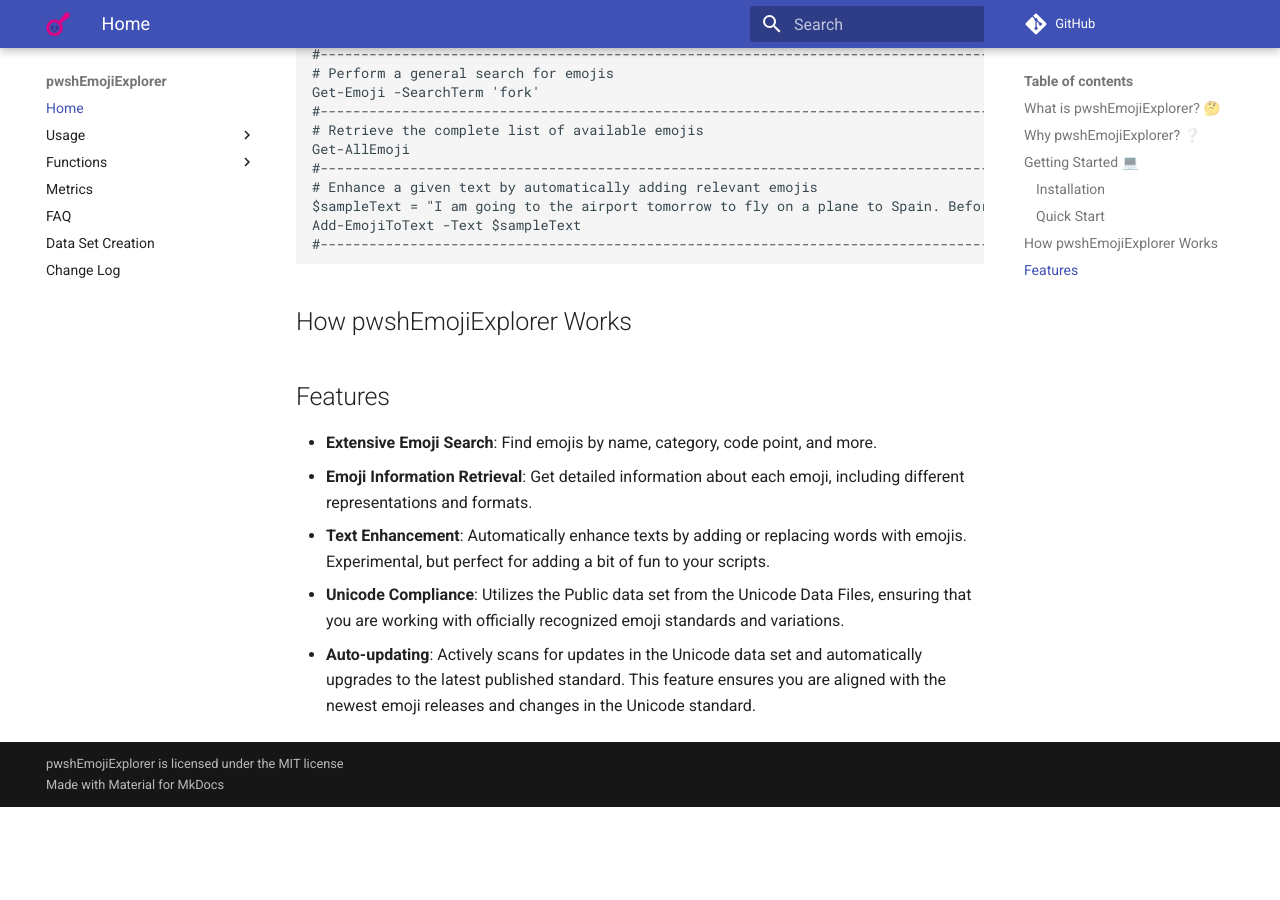
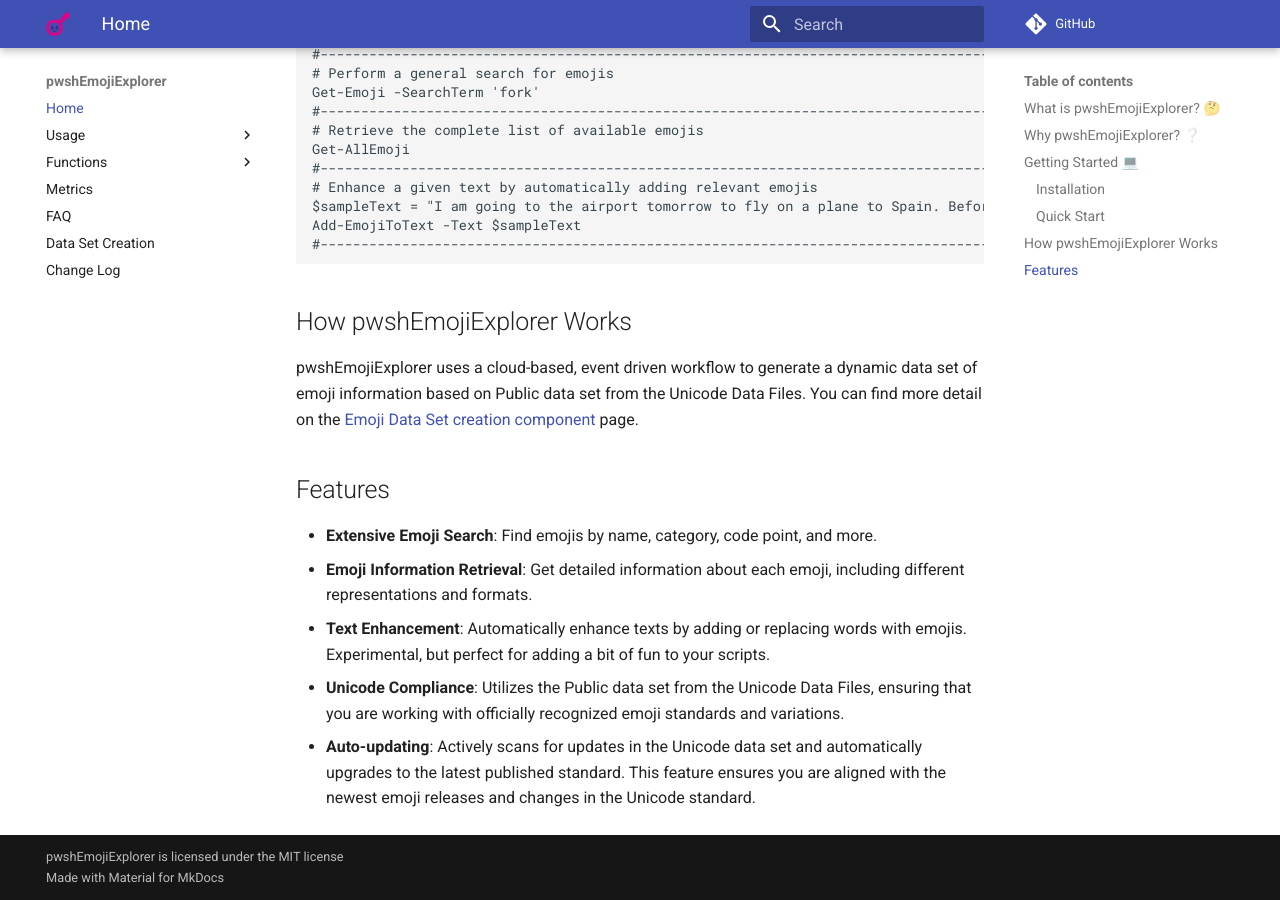
Before and after one commit to techthoughts2/pwshEmojiExplorer, an MkDocs documentation site: the page built from docs/index.md, in a window 1280 px wide and 900 px high, scrolled down 1500 px. Built offline with MkDocs 1.6.1 and Material for MkDocs 9.7.7, drawn with Linux system fonts in a browser that asks for light colours; comment, search, counter and statistics services are not loaded; before the commit the page ends 2307 px from its top, so only the background shows below that.

Commit message:
added works section to index

```diff
--- a/docs/index.md
+++ b/docs/index.md
@@ -66,6 +66,8 @@ Add-EmojiToText -Text $sampleText
 
 ## How pwshEmojiExplorer Works
 
+pwshEmojiExplorer uses a cloud-based, event driven workflow to generate a dynamic data set of emoji information based on Public data set from the Unicode Data Files. You can find more detail on the [Emoji Data Set creation component](pwshEmojiExplorer_data_workflow.md) page.
+
 ## Features
 
 - **Extensive Emoji Search**: Find emojis by name, category, code point, and more.
```
